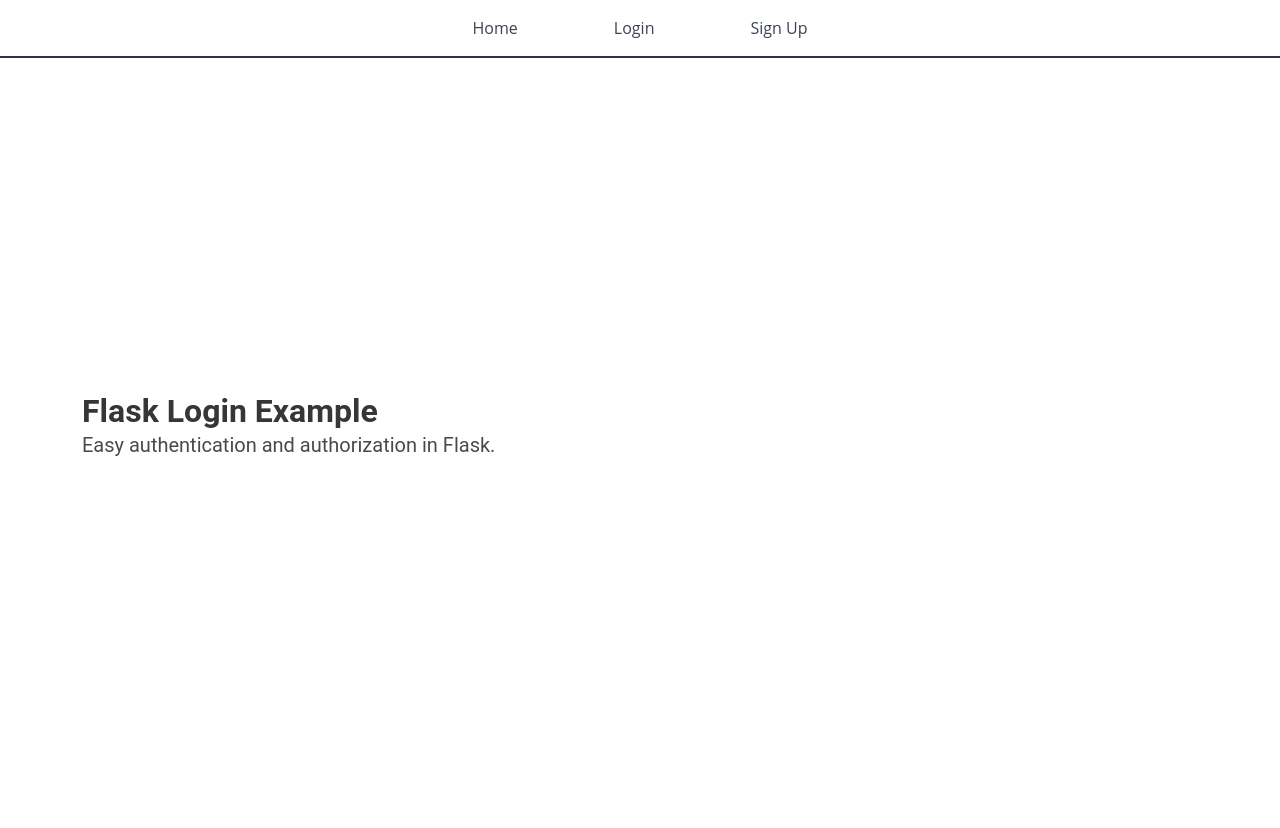
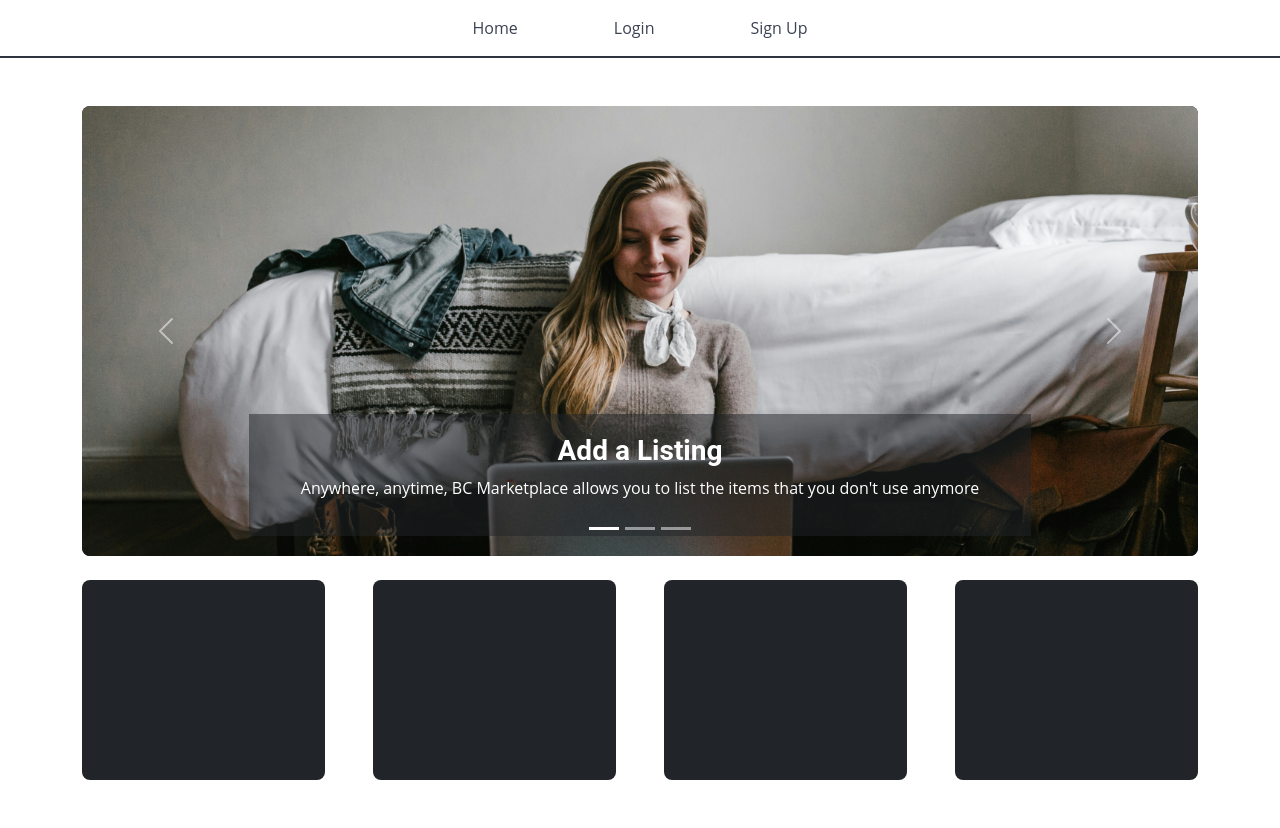
Before and after one commit to mylesgrxnt/BC-Marketplace, a Flask app: page / in a window 1280 px wide. Before the commit the page ends 456 px from the top, so only its background shows below. Run offline with Flask 3, Linux system fonts and the light colour scheme.

Commit message:
added carousel

```diff
--- /dev/null
+++ b/project/static/css/homepage.css
@@ -0,0 +1,24 @@
+.center-cropped {
+  width: auto;
+  height: 450px;
+  object-fit: cover;
+}
+
+.back {
+  background: rgba(49, 49, 49, 0.5);;
+  /* Mozilla */
+  /* CSS3 */
+  position: absolute;
+  top: 0;
+  left: 0;
+  height: 100%;
+  width: 100%;
+}
+
+#text {
+  position: absolute;
+  top: 0;
+  left: 0;
+  width: 100%;
+  height: 100%;
+}
--- a/project/templates/base.html
+++ b/project/templates/base.html
@@ -11,11 +11,12 @@
     <link rel="stylesheet" href="https://cdnjs.cloudflare.com/ajax/libs/bulma/0.7.2/css/bulma.min.css" />
 
     <!-- bootstrap -->
-    <link href="https://cdn.jsdelivr.net/npm/bootstrap@5.0.2/dist/css/bootstrap.min.css" rel="stylesheet" integrity="sha384-EVSTQN3/azprG1Anm3QDgpJLIm9Nao0Yz1ztcQTwFspd3yD65VohhpuuCOmLASjC" crossorigin="anonymous">
-    <script src="https://cdn.jsdelivr.net/npm/bootstrap@5.0.2/dist/js/bootstrap.bundle.min.js" integrity="sha384-MrcW6ZMFYlzcLA8Nl+NtUVF0sA7MsXsP1UyJoMp4YLEuNSfAP+JcXn/tWtIaxVXM" crossorigin="anonymous"></script>
+    <link href="https://cdn.jsdelivr.net/npm/bootstrap@5.3.3/dist/css/bootstrap.min.css" rel="stylesheet" integrity="sha384-QWTKZyjpPEjISv5WaRU9OFeRpok6YctnYmDr5pNlyT2bRjXh0JMhjY6hW+ALEwIH" crossorigin="anonymous">
+    <script src="https://cdn.jsdelivr.net/npm/bootstrap@5.3.3/dist/js/bootstrap.bundle.min.js" integrity="sha384-YvpcrYf0tY3lHB60NNkmXc5s9fDVZLESaAA55NDzOxhy9GkcIdslK1eN7N6jIeHz" crossorigin="anonymous"></script>
 
     <!-- custom css -->
     <link rel="stylesheet" href="{{ url_for('static', filename='custom.css') }}">
+    <link rel="stylesheet" href="{{ url_for('static', filename='css/homepage.css') }}">
 </head>
 
 <body>
--- a/project/templates/index.html
+++ b/project/templates/index.html
@@ -1,10 +1,52 @@
 {% extends "base.html" %}
 
 {% block content %}
-<h1 class="title">
-  Flask Login Example
-</h1>
-<h2 class="subtitle">
-  Easy authentication and authorization in Flask.
-</h2>
+<div class="container bg-dark d-flex mb-4 p-0 rounded-3" style="height: 450px;">
+  <div id="carouselExampleCaptions" class="carousel slide w-100" data-bs-ride="carousel">
+    <div class="carousel-indicators">
+      <button type="button" data-bs-target="#carouselExampleCaptions" data-bs-slide-to="0" class="active" aria-current="true" aria-label="Slide 1"></button>
+      <button type="button" data-bs-target="#carouselExampleCaptions" data-bs-slide-to="1" aria-label="Slide 2"></button>
+      <button type="button" data-bs-target="#carouselExampleCaptions" data-bs-slide-to="2" aria-label="Slide 3"></button>
+    </div>
+    <div class="carousel-inner rounded-3">
+      <div class="carousel-item active">
+        <img src="../static/images/andrew-neel-ADjcacMLblo-unsplash.jpg" class="d-block w-100 center-cropped" alt="Woman Using Laptop">
+        <div class="carousel-caption d-none d-md-block bg-dark bg-opacity-50">
+          <h3 class="fw-bold">Add a Listing</h3>
+          <p>Anywhere, anytime, BC Marketplace allows you to list the items that you don't use anymore</p>
+        </div>
+      </div>
+      <div class="carousel-item">
+        <img src="../static/images/gustavo-quepon-pF_2lrjWiJE-unsplash.jpg" class="d-block w-100 center-cropped" alt="Woman Using Laptop">
+        <div class="carousel-caption d-none d-md-block bg-dark bg-opacity-50">
+          <h3 class="fw-bold">Reduce Your Environmental Impact</h3>
+          <p>Buying items secondhand can both reduce the amount of goods manufactured, as well as reduce unnecessary waste.</p>
+        </div>
+      </div>
+      <div class="carousel-item">
+        <img src="../static/images/alex-lujan-V_kZo2Qot4Q-unsplash.jpg" class="d-block w-100 center-cropped" alt="Woman Using Laptop">
+        <div class="carousel-caption d-none d-md-block bg-dark bg-opacity-50">
+          <h3 class="fw-bold">Safe and Secure</h3>
+          <p>BC Marketplace was built by BC Students, for BC Students.</p>
+        </div>
+      </div>
+    </div>
+    <button class="carousel-control-prev" type="button" data-bs-target="#carouselExampleCaptions" data-bs-slide="prev">
+      <span class="carousel-control-prev-icon" aria-hidden="true"></span>
+      <span class="visually-hidden">Previous</span>
+    </button>
+    <button class="carousel-control-next" type="button" data-bs-target="#carouselExampleCaptions" data-bs-slide="next">
+      <span class="carousel-control-next-icon" aria-hidden="true"></span>
+      <span class="visually-hidden">Next</span>
+    </button>
+  </div>
+</div>
+<div class="container d-flex justify-content-between p-0 gap-5" style="height: 200px;">
+  <div class="col bg-dark rounded-3">
+
+  </div>
+  <div class="col bg-dark rounded-3"></div>
+  <div class="col bg-dark rounded-3"></div>
+  <div class="col bg-dark rounded-3"></div>
+</div>
 {% endblock %}
```
Also changed, not shown: instance/db.sqlite, project/static/images/alex-lujan-V_kZo2Qot4Q-unsplash.jpg (added), project/static/images/andrew-neel-ADjcacMLblo-unsplash.jpg (added), project/static/images/gustavo-quepon-pF_2lrjWiJE-unsplash.jpg (added).
